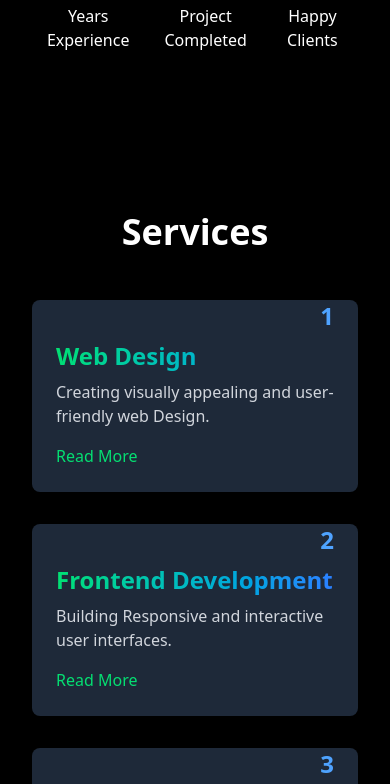
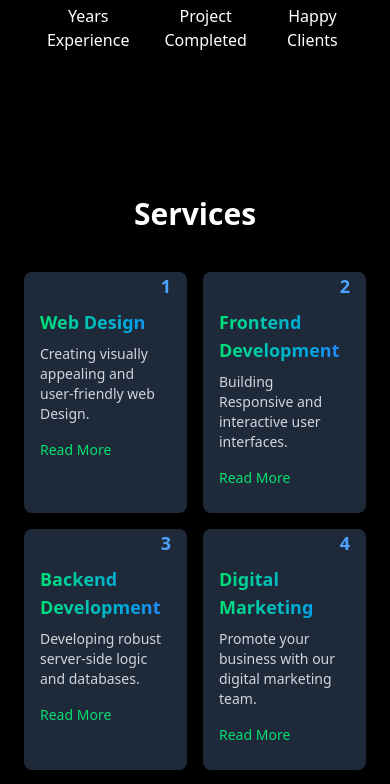
Before and after one commit to garusinha/Portfolio-Niketha_Senarath, a React (Vite) app: page / in a window 390 px wide. Shown: the part 1660-2444 px from the top of the page. Built offline with nearby package versions, Linux system fonts and the light colour scheme.

Commit message:
Updated website content

```diff
--- a/src/components/Service.jsx
+++ b/src/components/Service.jsx
@@ -32,27 +32,32 @@ const services = [
     description: "Combining both frontend and backend development skills.",
   },
 ];
+
 const Service = () => {
   return (
-    <div className="bg-black text-white py-20" id="about">
-      <div className="container mx-auto px-8 md:px-16 lg:px-24">
-        <h2 className="text-4xl font-bold text-center mb-12">Services</h2>
-        <div className="grid grid-cols-1 md:grid-cols-2 lg:grid-cols-3 gap-8">
+    <div className="bg-black text-white py-16" id="about">
+      <div className="container mx-auto px-6 sm:px-8 md:px-16 lg:px-24">
+        <h2 className="text-3xl sm:text-4xl font-bold text-center mb-10">
+          Services
+        </h2>
+        <div className="grid grid-cols-2 gap-4 sm:grid-cols-2 md:grid-cols-2 lg:grid-cols-3">
           {services.map((service) => (
             <div
               key={service.id}
-              className="bg-gray-800 px-6 pb-6 rounded-lg hover:shadow-lg transform transition-transform duration-300 hover:scale-105"
+              className="bg-gray-800 px-4 sm:px-6 pb-6 rounded-lg hover:shadow-lg transform transition-transform duration-300 hover:scale-105"
             >
-              <div className="text-right text-2xl font-bold text-transparent bg-clip-text bg-gradient-to-r from-green-600 to-blue-400">
+              <div className="text-right text-lg sm:text-2xl font-bold text-transparent bg-clip-text bg-gradient-to-r from-green-600 to-blue-400">
                 {service.id}
               </div>
-              <h3 className="mt-2 text-2xl font-bold text-transparent bg-clip-text bg-gradient-to-r from-green-400 to-blue-500">
+              <h3 className="mt-2 text-lg sm:text-2xl font-bold text-transparent bg-clip-text bg-gradient-to-r from-green-400 to-blue-500">
                 {service.title}
               </h3>
-              <p className="mt-2 text-gray-300">{service.description}</p>
+              <p className="mt-2 text-sm sm:text-base text-gray-300">
+                {service.description}
+              </p>
               <a
                 href="#"
-                className="mt-4 inline-block text-green-400 hover:text-blue-500"
+                className="mt-4 inline-block text-green-400 hover:text-blue-500 text-sm sm:text-base"
               >
                 Read More
               </a>
```
